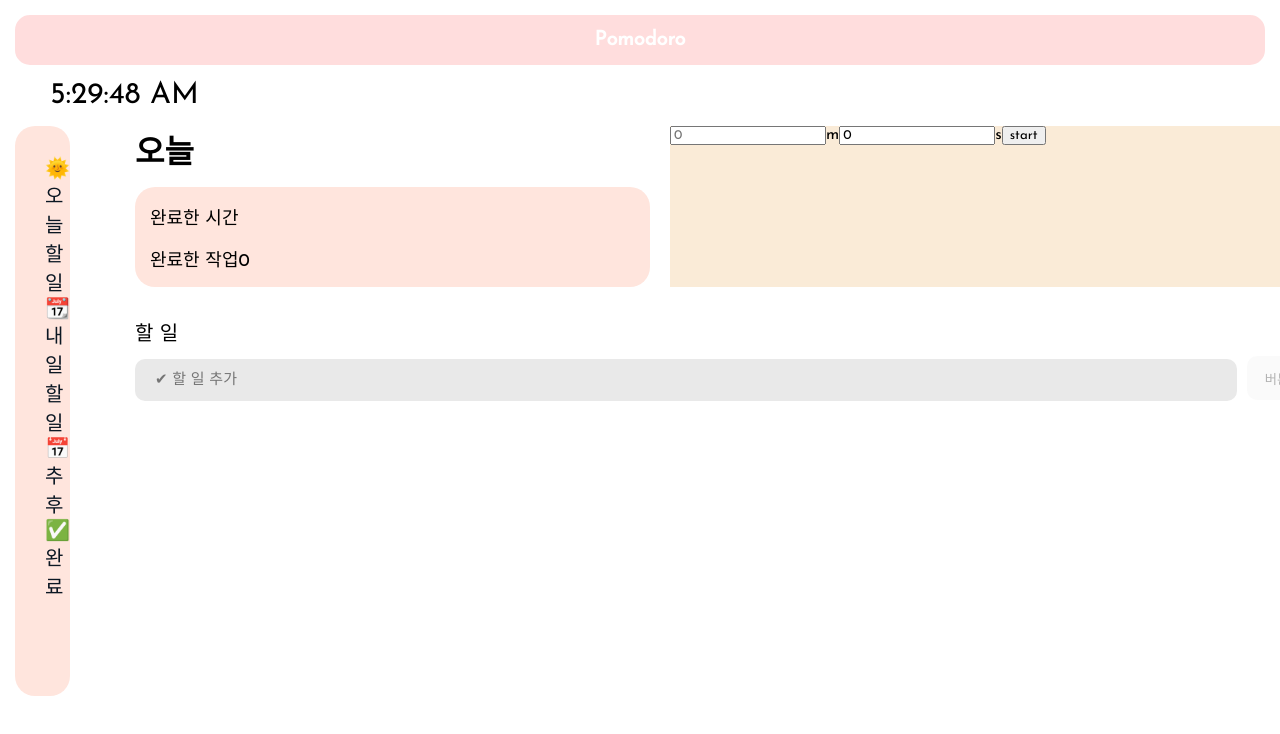
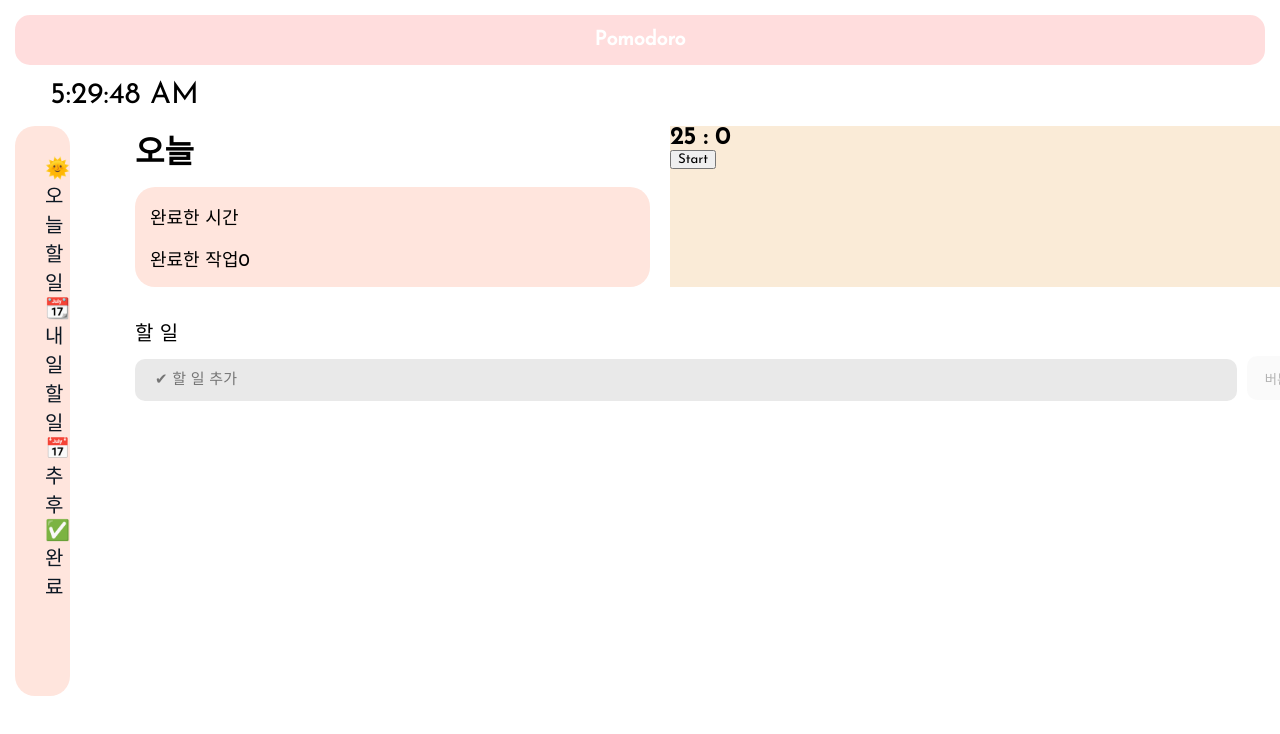
Before and after one commit to miraclee1226/Time-to-focus, a React (Create React App) app: page / in a window 1280 px wide. Shown: the top 734 px of the page. Built offline with nearby package versions, Linux system fonts and the light colour scheme; a web font is replaced by a local one.

Commit message:
Make Timer Component

```diff
--- a/src/pages/Home.js
+++ b/src/pages/Home.js
@@ -1,6 +1,7 @@
-import userEvent from '@testing-library/user-event';
-import {useState, useEffect, Link} from 'react';
-
+// import userEvent from '@testing-library/user-event';
+import React from 'react';
+import {useState, useEffect, useRef} from 'react';
+import Timer from './Timer'
 
 
 function Home () {
@@ -9,8 +10,9 @@ function Home () {
     let [list, setList] = useState([])
     let [isValid, setIsValid] = useState(false)
     let [done , setDone] = useState(0)
-    let [min, setMin] = useState('')
+    let [min, setMin] = useState('25')
     let [sec, setSec] = useState('0')
+
 
 
 
@@ -23,6 +25,13 @@ function Home () {
         )
     }, []);
 
+    // useEffect(()=> {
+    //     const timerId = setTimeout(() => {
+
+    //     }, 1000);
+    // })
+
+
     function post (e) {
         const copyList = [...list];
         copyList.push(text);
@@ -30,13 +39,13 @@ function Home () {
         setText('');
     }
 
-    const onMinChange = (e)=> {
-        setMin(e.target.value);
-    }
+    // const onMinChange = (e)=> {
+    //     setMin(e.target.value);
+    // }
 
-    const onSecChange = (e)=> {
-        setSec(e.target.value);
-    }
+    // const onSecChange = (e)=> {
+    //     setSec(e.target.value);
+    // }
 
     return (
         <div className='todoContent'>
@@ -51,24 +60,16 @@ function Home () {
                             <p>완료한 작업{done}</p>
                         </div>
                     </div>
-                <div className='timer'>
-                    <input
-                        type='number'
-                        placeholder= '0'
-                        value={min}
-                        onChange= {onMinChange}
-                        />
-                    <span>m</span>
-                    <input
-                        type='number'
-                        placeholder= '0'
-                        value={sec}
-                        onChange= {onSecChange}
-                        />
-                    <span>s</span>
-                    <button>start</button>
+                    {/* <Timer min={min} sec={sec} /> */}
+                    <div className="timer">
 
+                        <h2>
+                            {min} : {sec}
+                        </h2>
+                    <button onClick={<Timer min={min} sec={sec} />}>Start</button>
                     </div>
+
+
                 </div>
 
             {/* 할 일 */}
@@ -121,4 +122,7 @@ function Home () {
     )
 }
 
+
+
+
 export default Home
```
Lines whose indentation alone changed are shown as unchanged.
